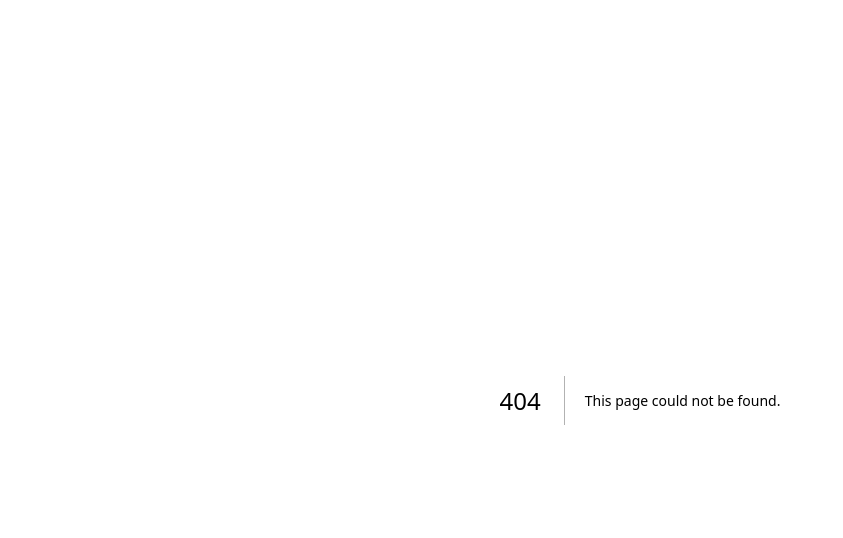
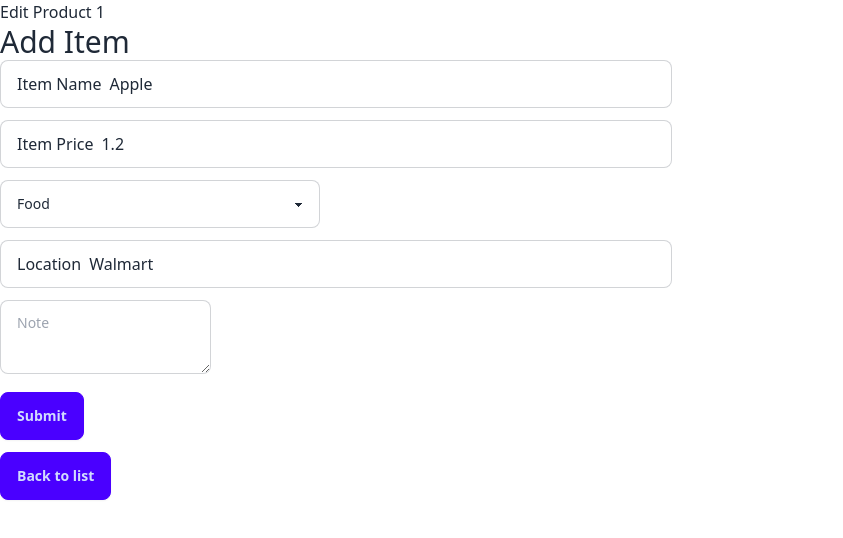
Before and after one commit to Tik1993/GroceryList_Nextjs, a Next.js app: page /edit/1 in a window 1280 px wide. Before the commit this address had no page. Shown: the top 538 px of the page, without its empty margins (0-843 px from the left). Built offline with nearby package versions, Linux system fonts and the light colour scheme.

Commit message:
create edit page

```diff
--- a/src/app/components/DisplayTable.tsx
+++ b/src/app/components/DisplayTable.tsx
@@ -1,4 +1,5 @@
 "use client";
+import Link from "next/link";
 import Item from "../types/Item";
 
 interface DisplayTableProps {
@@ -21,6 +22,7 @@ export default function DisplayTable({ data }: DisplayTableProps) {
               <th>Location</th>
               <th>Description</th>
               <th>Date</th>
+              <th></th>
             </tr>
           </thead>
           <tbody>
@@ -37,6 +39,11 @@ export default function DisplayTable({ data }: DisplayTableProps) {
                     ? item.Date.toLocaleString()
                     : item.Date}
                 </td>
+                <td>
+                  <Link href={`/edit/${item.id}`} className="btn btn-primary">
+                    Edit
+                  </Link>
+                </td>
               </tr>
             ))}
           </tbody>
--- a/src/app/components/Form.tsx
+++ b/src/app/components/Form.tsx
@@ -1,17 +1,24 @@
 "use client";
-import { FormEvent, useRef } from "react";
+import { FormEvent, useRef, useEffect } from "react";
 import Item from "../types/Item";
 
 interface FormProps {
-  onAddItem: (item: Item) => void;
+  onSubmit: (item: Item) => void;
+  initialItem?: Item;
+  isEdit?: boolean;
 }
 
-export default function Form({ onAddItem }: FormProps) {
+export default function Form({
+  onSubmit,
+  initialItem,
+  isEdit = false,
+}: FormProps) {
   const itemNameRef = useRef<HTMLInputElement>(null);
   const itemPriceRef = useRef<HTMLInputElement>(null);
   const categoryRef = useRef<HTMLSelectElement>(null);
   const locationRef = useRef<HTMLInputElement>(null);
   const descriptionRef = useRef<HTMLTextAreaElement>(null);
+  const dateRef = useRef<HTMLInputElement>(null);
   const item = {
     id: 0,
     name: "",
@@ -21,6 +28,19 @@ export default function Form({ onAddItem }: FormProps) {
     description: "",
     Date: new Date(),
   };
+
+  useEffect(() => {
+    if (initialItem) {
+      if (itemNameRef.current) itemNameRef.current.value = initialItem.name;
+      if (itemPriceRef.current)
+        itemPriceRef.current.value = initialItem.price.toString();
+      if (categoryRef.current) categoryRef.current.value = initialItem.category;
+      if (locationRef.current) locationRef.current.value = initialItem.location;
+      if (descriptionRef.current)
+        descriptionRef.current.value = initialItem.description;
+    }
+    if (dateRef.current) dateRef.current.value = item.Date.toISOString();
+  }, [initialItem]);
 
   const handleSubmit = (event: FormEvent) => {
     event.preventDefault();
@@ -48,7 +68,7 @@ export default function Form({ onAddItem }: FormProps) {
     if (descriptionRef.current !== null) {
       item.description = descriptionRef.current.value;
     }
-    onAddItem(item);
+    onSubmit(item);
   };
   return (
     <>
--- a/src/app/components/GroceryItemList.tsx
+++ b/src/app/components/GroceryItemList.tsx
@@ -16,7 +16,7 @@ export default function GroceryItemList() {
   return (
     <div className="m-3 flex flex-col gap-y-3">
       <h1>Grocery Itme Record list</h1>
-      <Form onAddItem={handleAddItem} />
+      <Form onSubmit={handleAddItem} />
       <DisplayTable data={data} />
     </div>
   );
--- /dev/null
+++ b/src/app/edit/[productid]/page.tsx
@@ -0,0 +1,32 @@
+"use client";
+import Link from "next/link";
+import Form from "@/app/components/Form";
+import Item from "@/app/types/Item";
+import { sampleData } from "@/data/sampleData";
+
+export default function EditProductPage({
+  params,
+}: {
+  params: { productid: string };
+}) {
+  const item = sampleData.find(
+    (item) => item.id === parseInt(params.productid)
+  );
+
+  const handleEdit = (item: Item) => {
+    console.log("Edit");
+    console.log(item);
+  };
+  return (
+    <div>
+      <h1>Edit Product {params.productid}</h1>
+      <div className="mb-3">
+        <Form onSubmit={handleEdit} initialItem={item} />
+      </div>
+
+      <Link href="/" className="btn btn-primary">
+        Back to list
+      </Link>
+    </div>
+  );
+}
```
